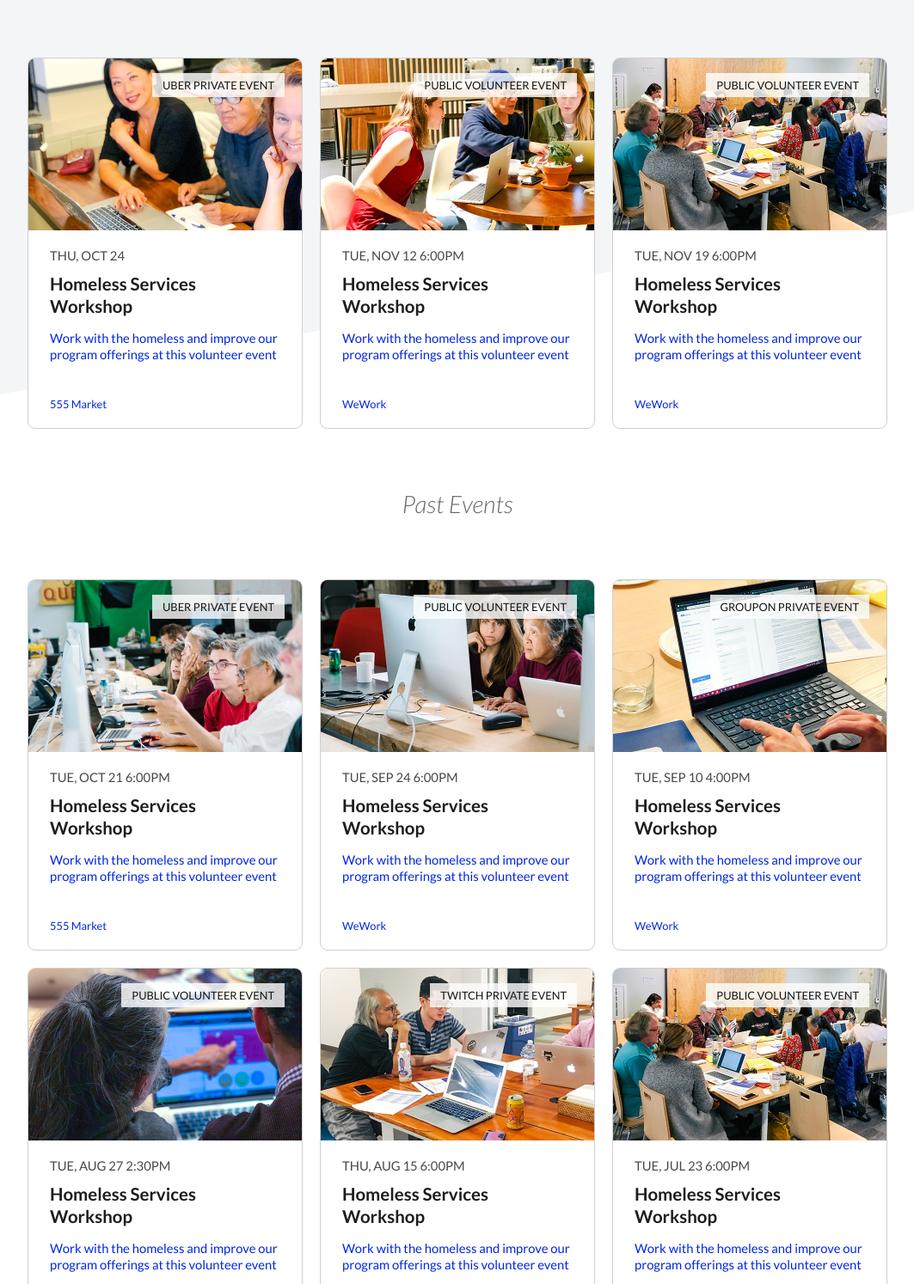
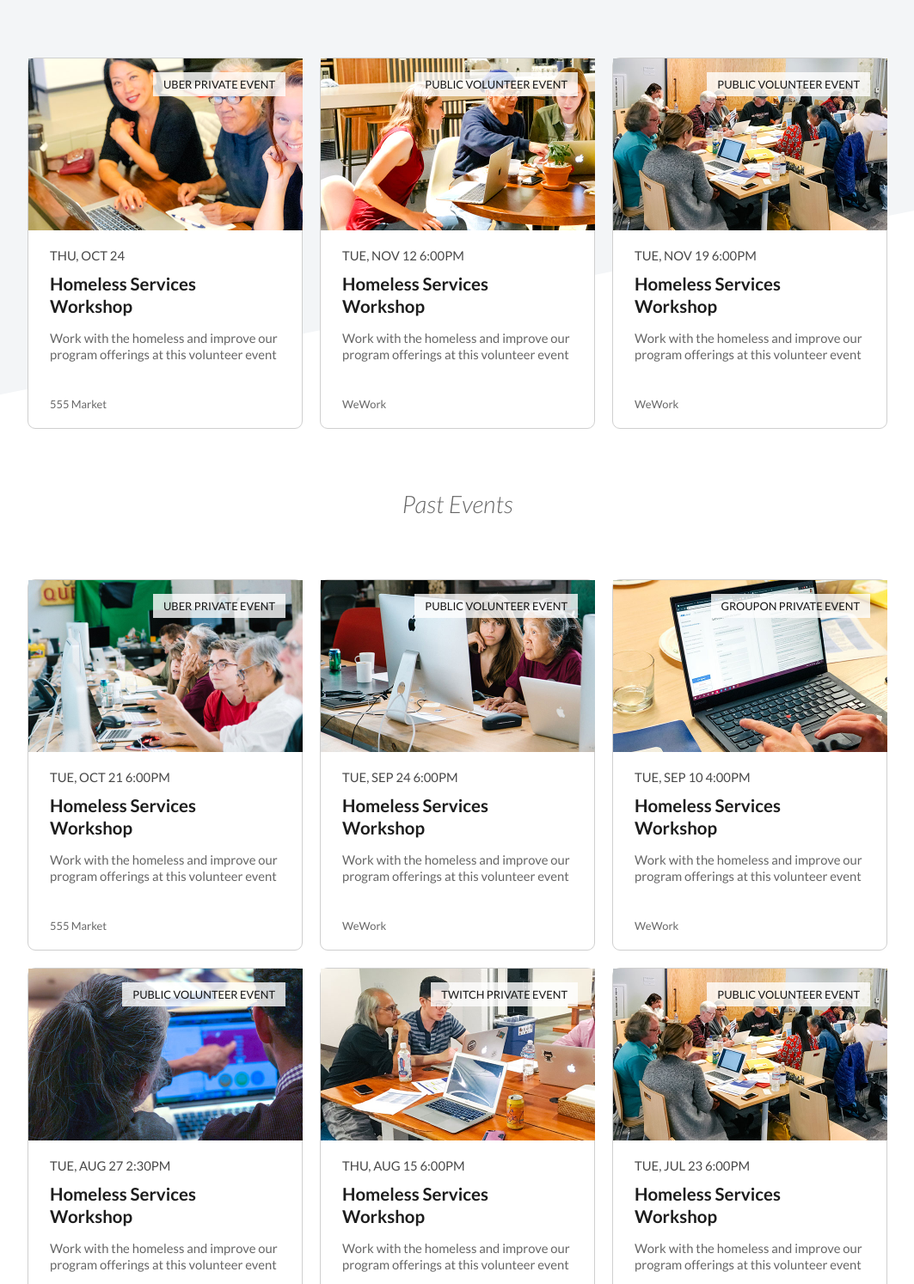
Before and after one commit to zen-gineer/sheltertech.org, a Gatsby site: page /events in a window 1280 px wide. Shown: the part 343-1837 px from the top of the page at 86% size, without its empty margins (108-1171 px from the left). Built offline with nearby package versions, Linux system fonts and the light colour scheme; Gatsby itself is replaced by a stand-in of ours.

Commit message:
Fix CSS for event cards. (#49)
This restores the original colors and hover style, which were getting
altered by the global <a> tag styles.

```diff
--- a/src/components/pages/events/EventsList.js
+++ b/src/components/pages/events/EventsList.js
@@ -7,8 +7,8 @@ import UPCOMING_EVENTS from "./data/EventsList";
 const EVENTS_LIST = UPCOMING_EVENTS.filter((n) => n && n.show);
 
 const EventsItem = ({ event: n }) => (
-  <li className="event-card">
-    <a href={n.link} target="_blank" rel="noreferrer">
+  <a className="event-card-link" href={n.link} target="_blank" rel="noreferrer">
+    <div className="event-card">
       <p className="event-card--cost">{n.cost}</p>
       <img className="event-card--image" src={n.img} alt={n.description} />
       <div className="event-card--details">
@@ -19,8 +19,8 @@ const EventsItem = ({ event: n }) => (
         </div>
         <small>{n.location}</small>
       </div>
-    </a>
-  </li>
+    </div>
+  </a>
 );
 
 EventsItem.propTypes = {
@@ -39,7 +39,9 @@ const EventsList = () => (
     {EVENTS_LIST.filter((n) => n && n.show)
       .reverse()
       .map((n) => (
-        <EventsItem key={n.id} event={n} />
+        <li className="events-list-item">
+          <EventsItem key={n.id} event={n} />
+        </li>
       ))}
   </ul>
 );
--- a/src/components/pages/events/EventsList.scss
+++ b/src/components/pages/events/EventsList.scss
@@ -4,6 +4,25 @@
   justify-content: center;
   margin-top: 60px;
   width: 90vw;
+}
+
+.events-list-item {
+  margin: 10px;
+  overflow: hidden;
+  position: relative;
+  width: 320px;
+}
+
+/* Unset styles applied globally to the <a> tag that do not make sense when the
+ * <a> tag wraps other elements and not just text.
+ */
+.event-card-link {
+  color: inherit;
+
+  &:hover {
+    position: initial;
+    top: initial;
+  }
 }
 
 .event-card {
@@ -14,10 +33,6 @@
   display: flex;
   flex: 0 0 auto;
   flex-direction: column;
-  margin: 10px;
-  overflow: hidden;
-  position: relative;
-  width: 320px;
 }
 
 .event-card--cost {
--- a/src/components/pages/events/PastEventsList.js
+++ b/src/components/pages/events/PastEventsList.js
@@ -7,8 +7,8 @@ import PAST_EVENTS from "./data/PastEventsList";
 const EVENTS_LIST = PAST_EVENTS.filter((n) => n && n.show);
 
 const EventsItem = ({ event: n }) => (
-  <li className="event-card">
-    <a href={n.link} target="_blank" rel="noreferrer">
+  <a className="event-card-link" href={n.link} target="_blank" rel="noreferrer">
+    <div className="event-card">
       <p className="event-card--cost">{n.cost}</p>
       <img className="event-card--image" src={n.img} alt={n.description} />
       <div className="event-card--details">
@@ -19,8 +19,8 @@ const EventsItem = ({ event: n }) => (
         </div>
         <small>{n.location}</small>
       </div>
-    </a>
-  </li>
+    </div>
+  </a>
 );
 
 EventsItem.propTypes = {
@@ -37,7 +37,9 @@ EventsItem.propTypes = {
 const PastEventsList = () => (
   <ul className="events-list">
     {EVENTS_LIST.filter((n) => n && n.show).map((n) => (
-      <EventsItem key={n.id} event={n} />
+      <li className="events-list-item">
+        <EventsItem key={n.id} event={n} />
+      </li>
     ))}
   </ul>
 );
```
